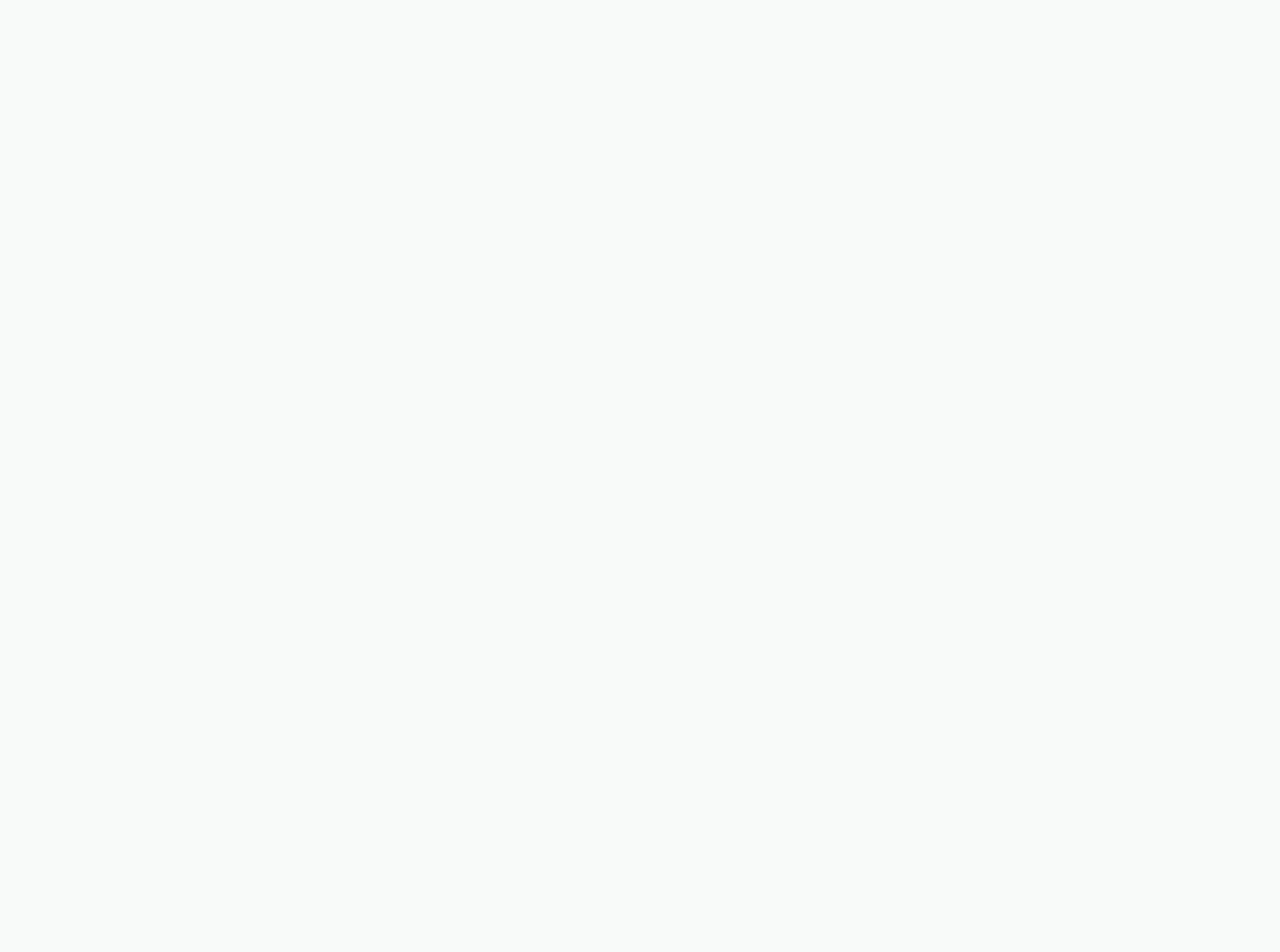
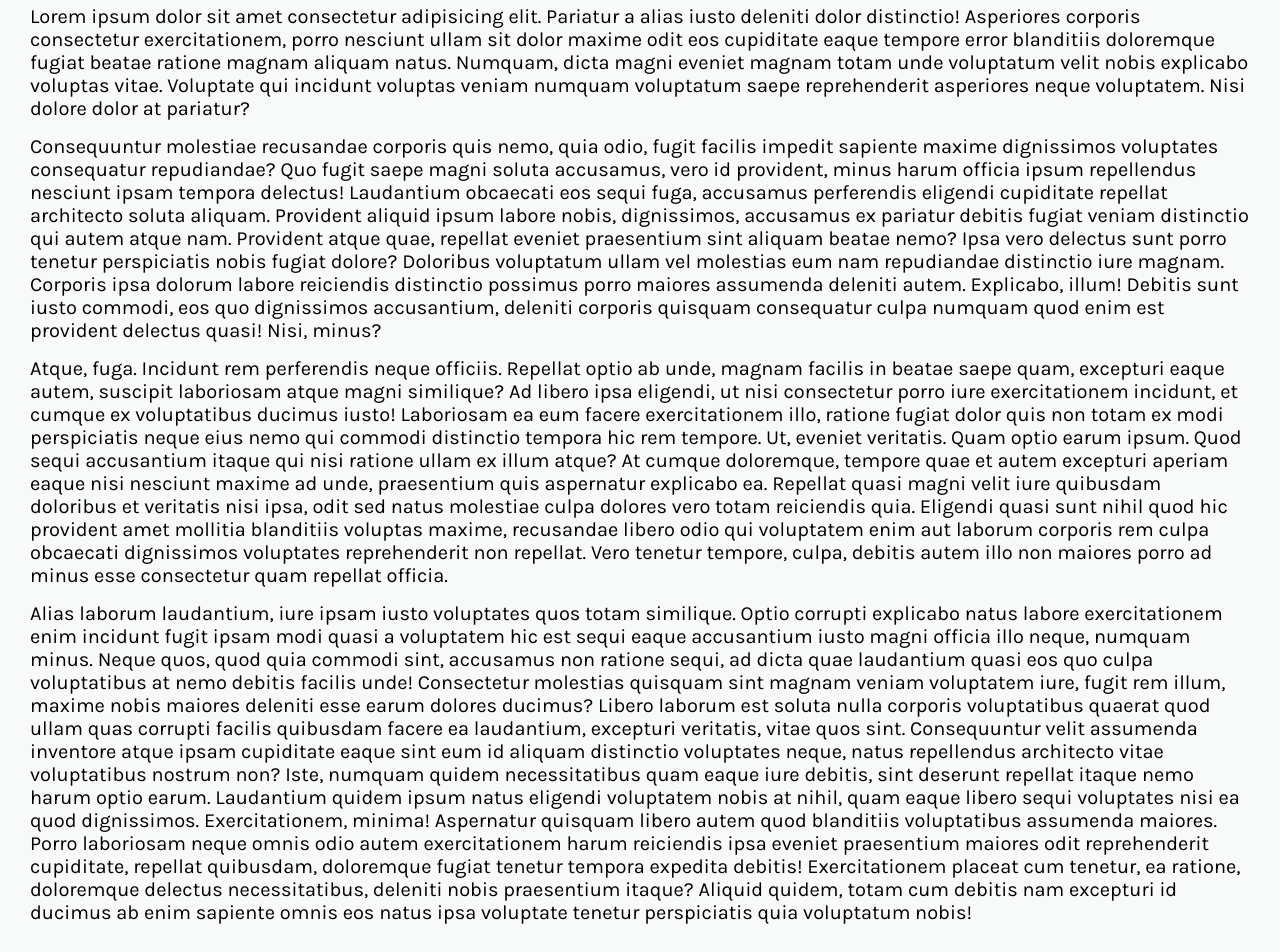
Before and after one commit to robinmaxime/projet-jardin, a React (Create React App) app: page /policy in a window 1280 px wide. Before the commit this address had no page. Shown: the part 240-1192 px from the top of the page. Before the commit the page ends 800 px from the top, so only its background shows below. Built offline with nearby package versions, Linux system fonts and the light colour scheme.

Commit message:
Création de la page Policy

```diff
--- /dev/null
+++ b/src/Pages/Policy/index.jsx
@@ -0,0 +1,77 @@
+/**
+ * Composant affichant la page "conditions générales"
+ * @returns JSX.element
+ */
+function Policy() {
+   return (
+      <main className="policy page-container">
+         <h1>Conditions générales</h1>
+         <p>
+            Lorem ipsum dolor sit amet consectetur adipisicing elit. Pariatur a alias iusto deleniti
+            dolor distinctio! Asperiores corporis consectetur exercitationem, porro nesciunt ullam
+            sit dolor maxime odit eos cupiditate eaque tempore error blanditiis doloremque fugiat
+            beatae ratione magnam aliquam natus. Numquam, dicta magni eveniet magnam totam unde
+            voluptatum velit nobis explicabo voluptas vitae. Voluptate qui incidunt voluptas veniam
+            numquam voluptatum saepe reprehenderit asperiores neque voluptatem. Nisi dolore dolor at
+            pariatur?
+         </p>
+         <p>
+            Consequuntur molestiae recusandae corporis quis nemo, quia odio, fugit facilis impedit
+            sapiente maxime dignissimos voluptates consequatur repudiandae? Quo fugit saepe magni
+            soluta accusamus, vero id provident, minus harum officia ipsum repellendus nesciunt
+            ipsam tempora delectus! Laudantium obcaecati eos sequi fuga, accusamus perferendis
+            eligendi cupiditate repellat architecto soluta aliquam. Provident aliquid ipsum labore
+            nobis, dignissimos, accusamus ex pariatur debitis fugiat veniam distinctio qui autem
+            atque nam. Provident atque quae, repellat eveniet praesentium sint aliquam beatae nemo?
+            Ipsa vero delectus sunt porro tenetur perspiciatis nobis fugiat dolore? Doloribus
+            voluptatum ullam vel molestias eum nam repudiandae distinctio iure magnam. Corporis ipsa
+            dolorum labore reiciendis distinctio possimus porro maiores assumenda deleniti autem.
+            Explicabo, illum! Debitis sunt iusto commodi, eos quo dignissimos accusantium, deleniti
+            corporis quisquam consequatur culpa numquam quod enim est provident delectus quasi!
+            Nisi, minus?
+         </p>
+         <p>
+            Atque, fuga. Incidunt rem perferendis neque officiis. Repellat optio ab unde, magnam
+            facilis in beatae saepe quam, excepturi eaque autem, suscipit laboriosam atque magni
+            similique? Ad libero ipsa eligendi, ut nisi consectetur porro iure exercitationem
+            incidunt, et cumque ex voluptatibus ducimus iusto! Laboriosam ea eum facere
+            exercitationem illo, ratione fugiat dolor quis non totam ex modi perspiciatis neque eius
+            nemo qui commodi distinctio tempora hic rem tempore. Ut, eveniet veritatis. Quam optio
+            earum ipsum. Quod sequi accusantium itaque qui nisi ratione ullam ex illum atque? At
+            cumque doloremque, tempore quae et autem excepturi aperiam eaque nisi nesciunt maxime ad
+            unde, praesentium quis aspernatur explicabo ea. Repellat quasi magni velit iure
+            quibusdam doloribus et veritatis nisi ipsa, odit sed natus molestiae culpa dolores vero
+            totam reiciendis quia. Eligendi quasi sunt nihil quod hic provident amet mollitia
+            blanditiis voluptas maxime, recusandae libero odio qui voluptatem enim aut laborum
+            corporis rem culpa obcaecati dignissimos voluptates reprehenderit non repellat. Vero
+            tenetur tempore, culpa, debitis autem illo non maiores porro ad minus esse consectetur
+            quam repellat officia.
+         </p>
+         <p>
+            Alias laborum laudantium, iure ipsam iusto voluptates quos totam similique. Optio
+            corrupti explicabo natus labore exercitationem enim incidunt fugit ipsam modi quasi a
+            voluptatem hic est sequi eaque accusantium iusto magni officia illo neque, numquam
+            minus. Neque quos, quod quia commodi sint, accusamus non ratione sequi, ad dicta quae
+            laudantium quasi eos quo culpa voluptatibus at nemo debitis facilis unde! Consectetur
+            molestias quisquam sint magnam veniam voluptatem iure, fugit rem illum, maxime nobis
+            maiores deleniti esse earum dolores ducimus? Libero laborum est soluta nulla corporis
+            voluptatibus quaerat quod ullam quas corrupti facilis quibusdam facere ea laudantium,
+            excepturi veritatis, vitae quos sint. Consequuntur velit assumenda inventore atque ipsam
+            cupiditate eaque sint eum id aliquam distinctio voluptates neque, natus repellendus
+            architecto vitae voluptatibus nostrum non? Iste, numquam quidem necessitatibus quam
+            eaque iure debitis, sint deserunt repellat itaque nemo harum optio earum. Laudantium
+            quidem ipsum natus eligendi voluptatem nobis at nihil, quam eaque libero sequi
+            voluptates nisi ea quod dignissimos. Exercitationem, minima! Aspernatur quisquam libero
+            autem quod blanditiis voluptatibus assumenda maiores. Porro laboriosam neque omnis odio
+            autem exercitationem harum reiciendis ipsa eveniet praesentium maiores odit
+            reprehenderit cupiditate, repellat quibusdam, doloremque fugiat tenetur tempora expedita
+            debitis! Exercitationem placeat cum tenetur, ea ratione, doloremque delectus
+            necessitatibus, deleniti nobis praesentium itaque? Aliquid quidem, totam cum debitis nam
+            excepturi id ducimus ab enim sapiente omnis eos natus ipsa voluptate tenetur
+            perspiciatis quia voluptatum nobis!
+         </p>
+      </main>
+   );
+}
+
+export default Policy;
--- a/src/router.jsx
+++ b/src/router.jsx
@@ -5,6 +5,7 @@ import About from "./Pages/About";
 import Gallery from "./Pages/Gallery";
 import Contact from "./Pages/Contact";
 import Legal from "./Pages/Legal";
+import Policy from "./Pages/Policy";
 
 function Router() {
    return (
@@ -16,6 +17,7 @@ function Router() {
                <Route path="/plants" element={<Gallery />}></Route>
                <Route path="/contact" element={<Contact />}></Route>
                <Route path="/legal" element={<Legal />}></Route>
+               <Route path="/policy" element={<Policy />}></Route>
             </Route>
          </Routes>
       </BrowserRouter>
--- a/src/scss/main.scss
+++ b/src/scss/main.scss
@@ -15,3 +15,4 @@
 @import "./pages/gallery";
 @import "./pages/contact";
 @import "./pages/legal";
+@import "./pages/policy";
--- /dev/null
+++ b/src/scss/pages/_policy.scss
@@ -0,0 +1,5 @@
+.policy {
+   & p {
+      margin-bottom: 15px;
+   }
+}
```
